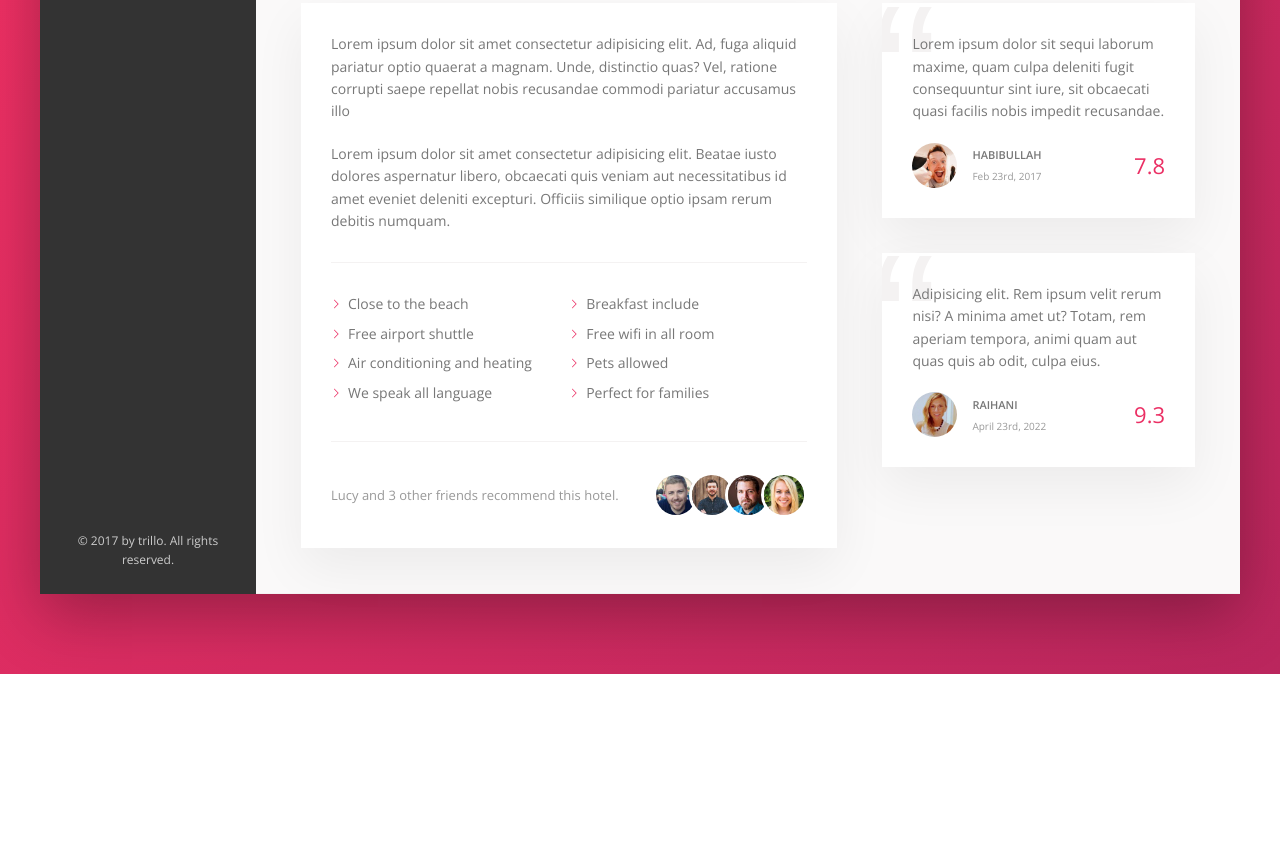
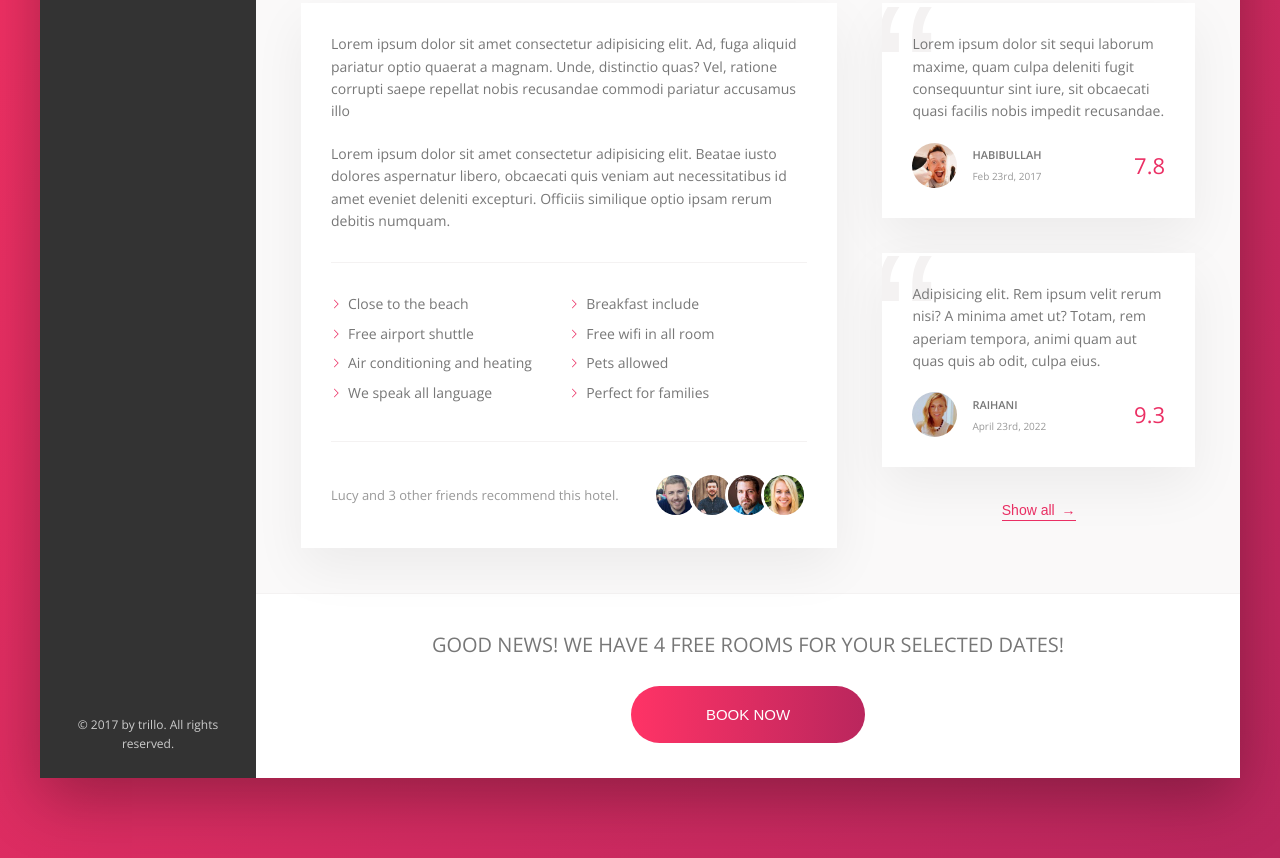
Before and after one commit to parvez-swe/trillo, a website: page index.html in a window 1280 px wide. Shown: the part 643-1501 px from the top of the page. Before the commit the page ends 1317 px from the top, so only its background shows below. Drawn offline with nearby package versions, Linux system fonts and the light colour scheme.

Commit message:
unresponsive or computer scren part has finished

```diff
--- a/index.html
+++ b/index.html
@@ -153,6 +153,7 @@
                     <p class="paragraph">
                         Lorem ipsum dolor sit amet consectetur adipisicing elit. Beatae iusto dolores aspernatur libero, obcaecati quis veniam aut necessitatibus id amet eveniet deleniti excepturi. Officiis similique optio ipsam rerum debitis numquam.
                     </p>
+
                     <ul class="list">
                         <li class="list__item">Close to the beach</li>
                         <li class="list__item">Breakfast include</li>
@@ -162,8 +163,8 @@
                         <li class="list__item">Pets allowed </li>
                         <li class="list__item">We speak all language</li>
                         <li class="list__item">Perfect for families</li>
+                    </ul>
 
-                    </ul>
                     <div class="recommend">
                         <p class="recommend__count">
                             Lucy and 3 other friends recommend this hotel.
@@ -177,8 +178,8 @@
                         </div>
                     </div>
                 </div>
+
                 <div class="user-review">
-
                     <figure class="review">
                         <blockquote class="review__text">
                             Lorem ipsum dolor sit sequi laborum maxime, quam culpa deleniti fugit consequuntur sint iure, sit obcaecati quasi facilis nobis impedit recusandae.
@@ -207,10 +208,25 @@
                         </figcaption>
                     </figure>
 
+                    <button class="btn-inline">Show all <span>&rarr;</span></button>
+                </div>
+
+
+
+
+            </div>
+                <div class="cta">
+                    <h2 class="cta__book-now">
+                        Good news! We have 4 free rooms for your selected dates!
+                    </h2>
+                    <button class="btn">
+                        <span class="btn__visible">Book now</span>
+                        <span class="btn__invisible">Only 4 rooms left</span>
+                    </button>
                 </div>
             </div>
+        </main>
 
-        </main>
     </div>
   </body>
 </html>
--- a/sass/_components.scss
+++ b/sass/_components.scss
@@ -260,8 +260,16 @@
   background-color: transparent;
   cursor: pointer;
   transition: all .2s;
+
+  & span {
+    margin-left: 3px;
+    transition: all .2s;
+  }
   &:hover{
     color: var(--color-grey-dark-1);
+    span{
+      margin-left: 8px;
+    }
   }
   &:focus{
     outline: none;
@@ -445,3 +453,69 @@
   }
 
 }
+
+//////////////////////////////////////////////////////////////////////
+/// CALL TO ACTION
+
+.cta{
+  padding: 3.5rem;
+  text-align: center;
+  &__book-now{
+    font-size: 2rem;
+    font-weight: 300;
+    text-transform: uppercase;
+    margin-bottom: 2.5rem;
+  }
+}
+
+//////////////////////////////////////////////////////////////////////
+/// CALL TO ACTION
+
+.btn{
+  font-size: 1.5rem;
+  font-weight: 300;
+  text-transform: uppercase;
+  border-radius: 100px;
+  border: none;
+  background-image: linear-gradient(to right, var(--color-primary-light), var(--color-primary-dark));
+  color: #fff;
+  position:relative;
+  overflow: hidden; //if any content turn out from any div it will hiden
+  cursor: pointer;
+  &>*{
+        height: 100%;
+        width: 100%;
+        display: inline-block;
+        transition: all .2s;
+  }
+  &__visible{
+
+    padding: 2rem 7.5rem;
+
+  }
+  &__invisible{
+
+    position: absolute;
+    padding: 2rem 0;
+    left: 0;
+    top: -100%;
+  }
+
+  &:hover{
+  background-image: linear-gradient(to left, var(--color-primary-light), var(--color-primary-dark));
+
+  }
+
+  &:hover &__visible{
+    transform: translateY(100%);
+
+  }
+ &:hover &__invisible{
+  top: 0;
+
+  }
+  &:focus{
+    outline: none;
+    animation: pulsate 1s infinite;
+  }
+}
```
Also changed, not shown: css/style.css.
